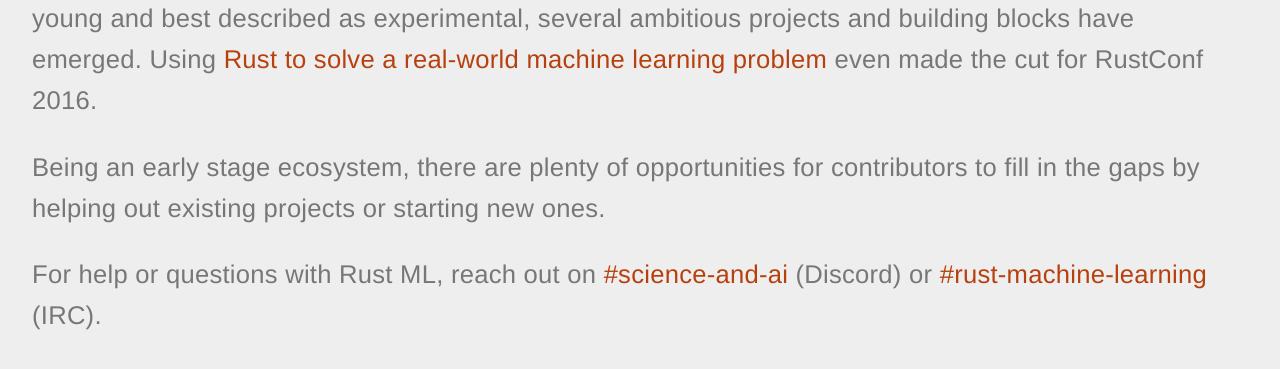
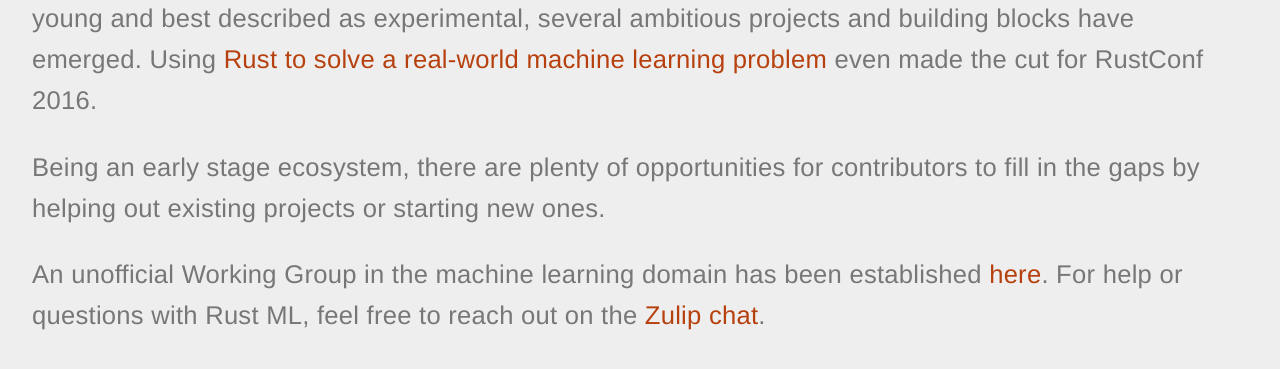
Before and after one commit to anowell/are-we-learning-yet, a Jekyll site: the page built from index.html, in a window 1280 px wide and 900 px high, scrolled down 797 px, cut to the strip 0-418 px from the top of the window. Shown: the top 369 px of the strip. Built offline with Jekyll 4.4.1, drawn with Linux system fonts in a browser that asks for light colours.

Commit message:
Adds Rust-ML info, removes the non-working Discord and IRC info

```diff
--- a/index.html
+++ b/index.html
@@ -46,7 +46,9 @@ skip_tiles: [3,9]
       by helping out existing projects or starting new ones.
     </p>
     <p>
-    For help or questions with Rust ML, reach out on <a href='https://discordapp.com/channels/273534239310479360/533004930349531136'>#science-and-ai</a> (Discord) or <a href="/irc/">#rust-machine-learning</a> (IRC).
+    An unofficial Working Group in the machine learning domain has been established <a href='https://github.com/rust-ml'>here</a>.
+
+    For help or questions with Rust ML, feel free to reach out on the <a href='https://rust-ml.zulipchat.com/'>Zulip chat</a>.
     </p>
   </div>
 
```
